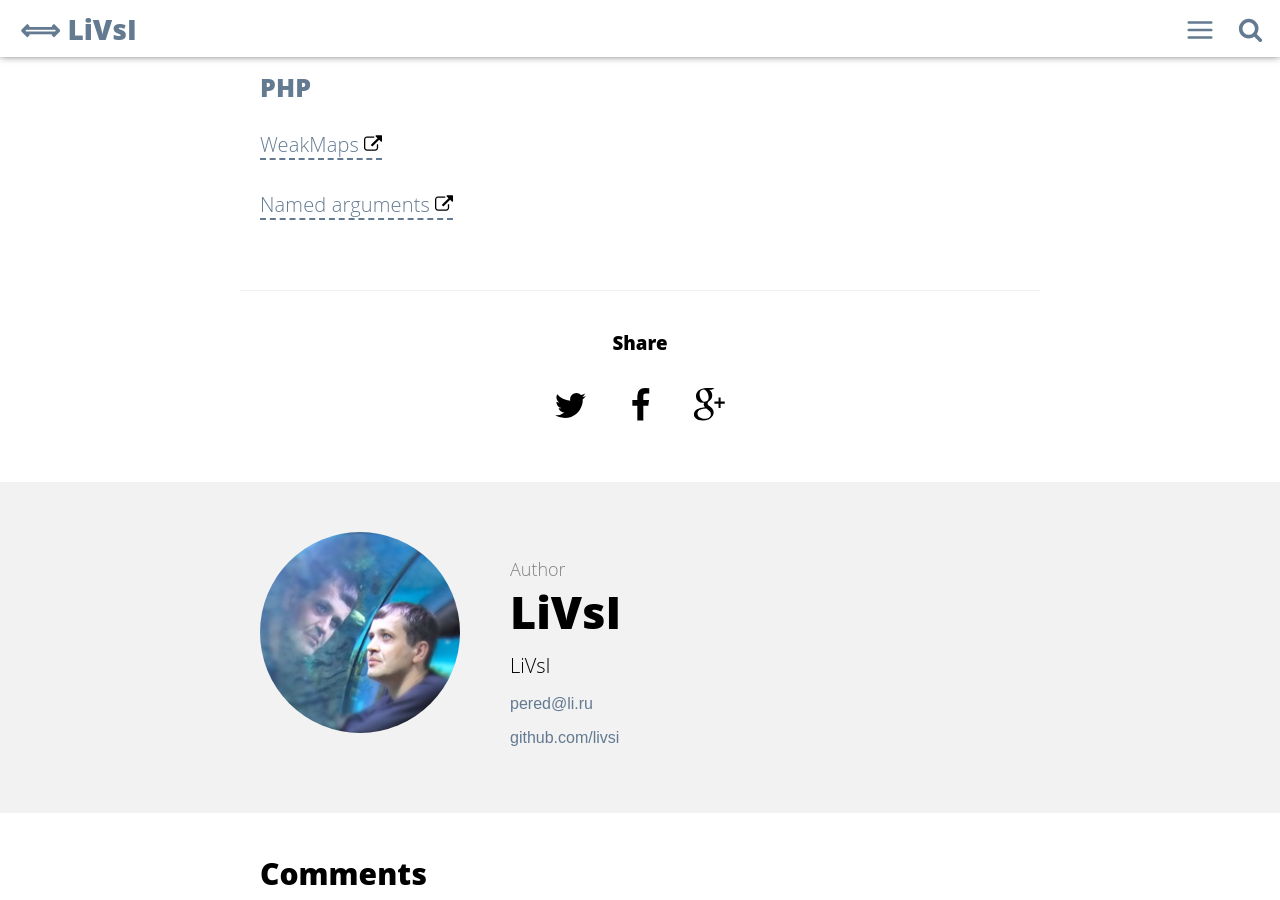
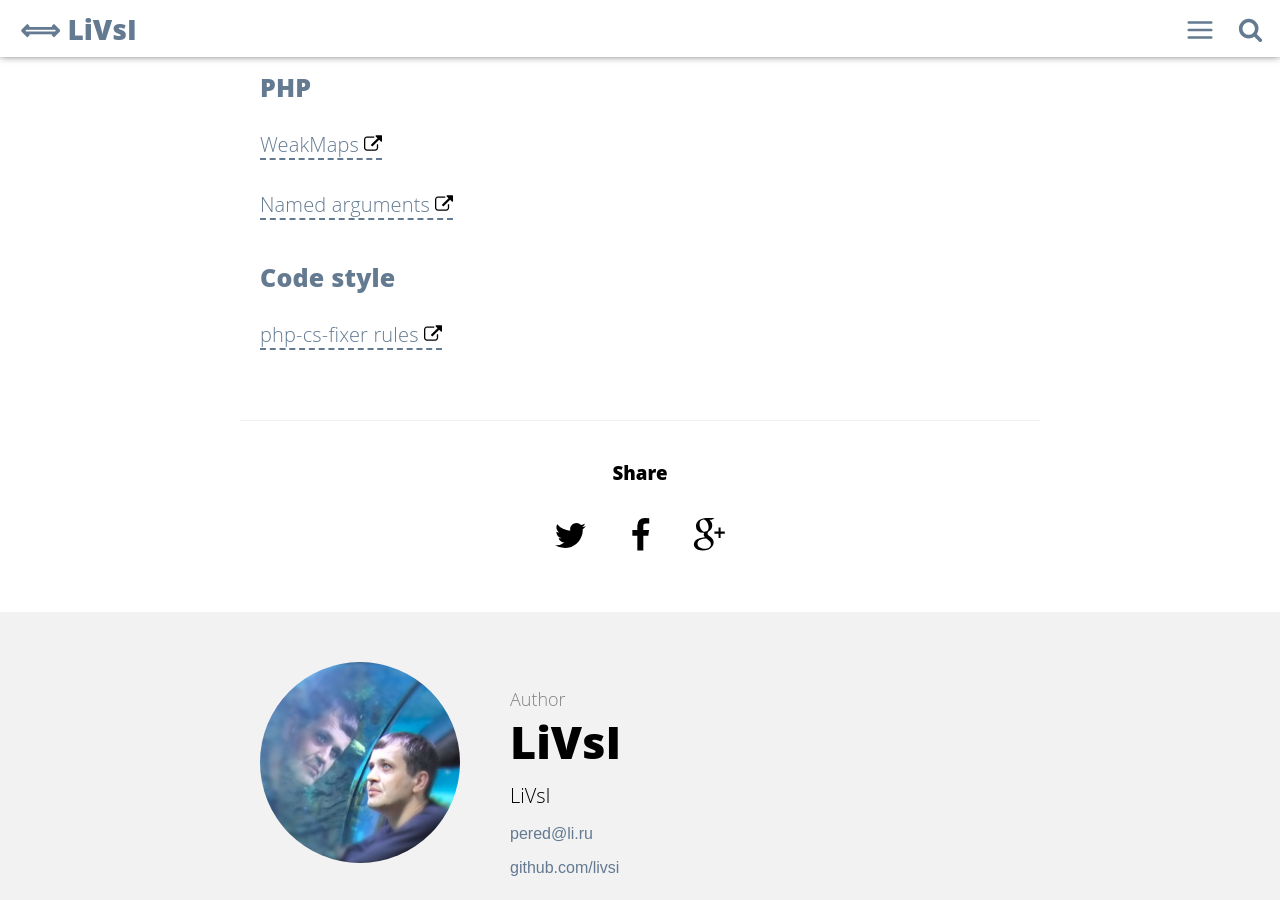
Before and after one commit to livsi/livsi.github.com, a Jekyll site: the page built from _posts/2020-11-12-Полезные-ссылки.md, in a window 1280 px wide and 900 px high, scrolled down 670 px. Built offline with Jekyll 4.4.1, drawn with Linux system fonts in a browser that asks for light colours; comment, search, counter and statistics services are not loaded.

Commit message:
Add php-cs-rules page

```diff
--- a/_posts/2020-11-12-Полезные-ссылки.md
+++ b/_posts/2020-11-12-Полезные-ссылки.md
@@ -23,3 +23,7 @@
 [WeakMaps](https://sergeymukhin.com/blog/php-8-weakmaps-slabye-karty)
 
 [Named arguments](https://derickrethans.nl/phpinternalsnews-59.html)
+
+### Code style
+
+[php-cs-fixer rules](https://mlocati.github.io/php-cs-fixer-configurator/#version:2.16)
```
Also changed, not shown: other parts of _posts/2020-11-12-Полезные-ссылки.md (+1 -1 lines).
